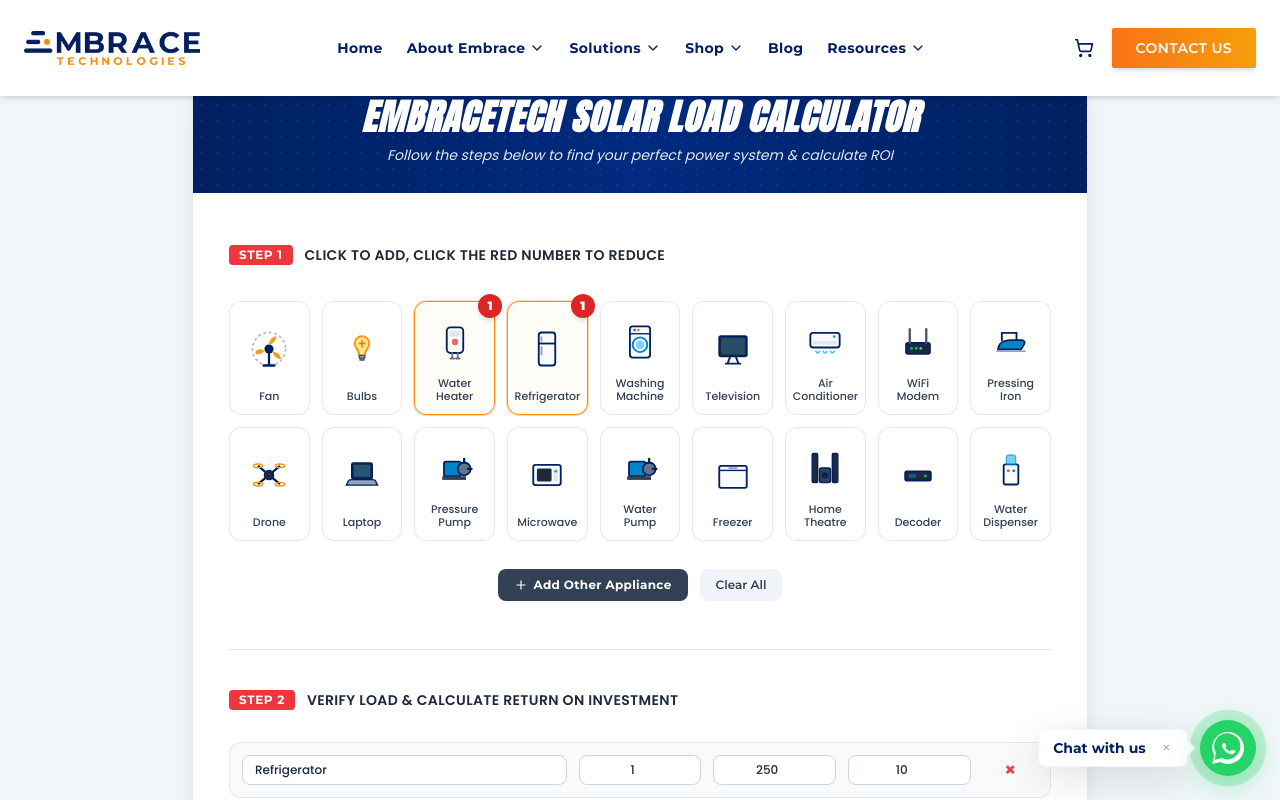
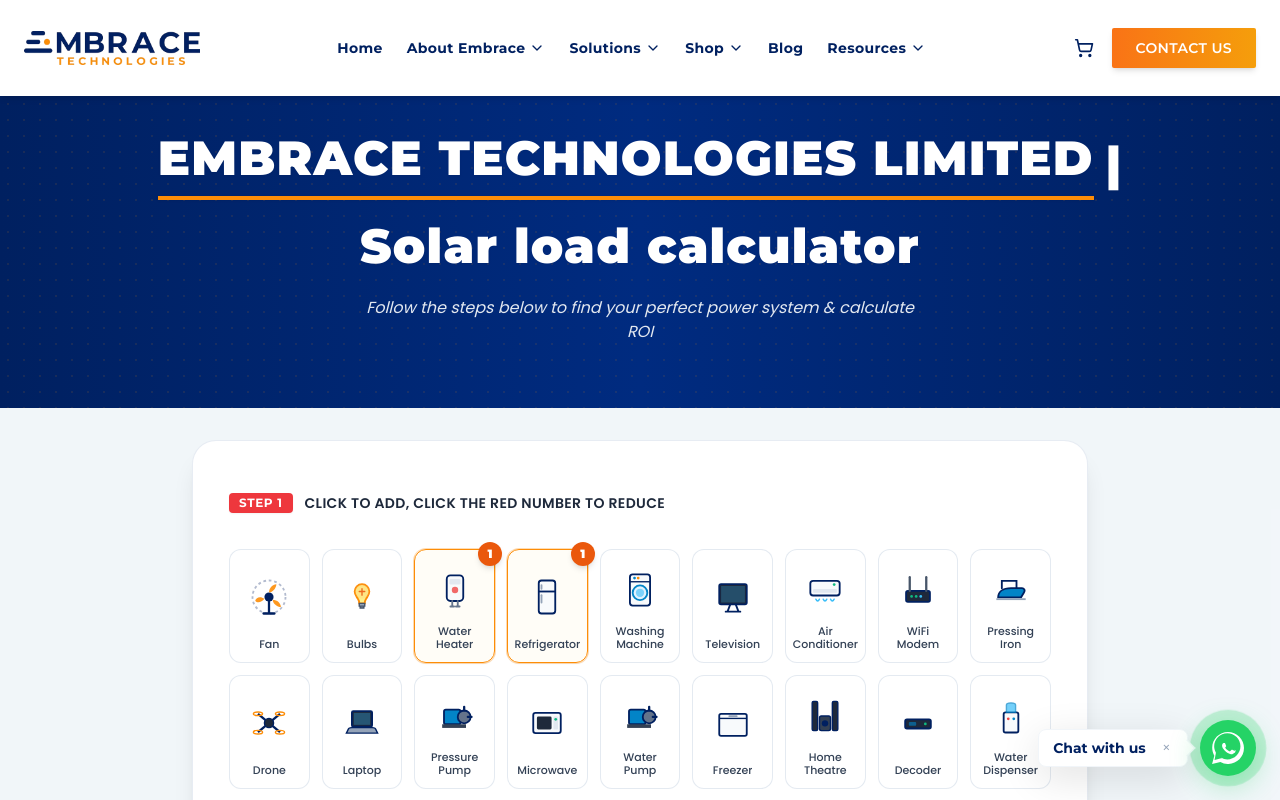
Before and after one commit to imoleayomi19/the-embrace, a React (Vite) app: page /solar-calculator in a window 1280 px wide. Shown: the top 800 px of the page. Built offline with nearby package versions, Linux system fonts and the light colour scheme.

Commit message:
solar calculaor update

```diff
--- a/src/pages/SolarCalculator.tsx
+++ b/src/pages/SolarCalculator.tsx
@@ -4,13 +4,9 @@ import { motion, AnimatePresence } from "framer-motion";
 import {
   Check,
   Plus,
-  Minus,
   ShoppingCart,
   MessageCircle,
-  HelpCircle,
-  X,
   Sparkles,
-  ArrowRight,
 } from "lucide-react";
 import { useCart } from "../context/cartStore";
 import calculatorConfig from "../data/solarCalculatorConfig.json";
@@ -476,21 +472,30 @@ export function SolarCalculator() {
         <link rel="canonical" href="https://embracetechng.com/solar-calculator" />
       </Helmet>
 
-      <main className="min-h-screen bg-slate-100/80 py-8 sm:py-12 md:py-16 px-3 sm:px-6">
-        <div className="max-w-4xl mx-auto bg-white rounded-2xl sm:rounded-3xl shadow-xl overflow-hidden border border-slate-200/80 font-montserrat">
-          {/* HEADER BANNER */}
-          <header className="bg-gradient-to-r from-primary via-[#002b80] to-primary text-white text-center pt-8 pb-7 px-4 relative overflow-hidden">
+      <main className="min-h-screen bg-slate-100/80 pb-8 sm:pb-12 md:pb-16">
+        {/* ========================================================================= */}
+        {/* HERO SECTION: full width, with top margin */}
+        {/* ========================================================================= */}
+        <header className="w-full mt-8 sm:mt-12 md:mt-16 bg-gradient-to-r from-primary via-[#002b80] to-primary text-white text-center py-10 sm:py-14 md:py-16 px-4 relative overflow-hidden">
           {/* Ambient pattern */}
           <div className="absolute inset-0 opacity-10 bg-[radial-gradient(#fd8d07_1px,transparent_1px)] [background-size:16px_16px] pointer-events-none" />
 
-            <h1 className="text-2xl sm:text-3xl md:text-4xl font-extrabold italic tracking-wide text-white drop-shadow-sm">
-              EmbraceTech Solar Load Calculator
+          <h1 className="relative flex flex-wrap items-center justify-center gap-x-3 gap-y-3 sm:gap-y-4 text-2xl sm:text-3xl md:text-4xl lg:text-5xl font-extrabold montserrat tracking-wide text-white drop-shadow-sm font-montserrat !leading-[1.25] normal-case">
+            {/* Orange line is a real border, so it can never collide with a wrapped line */}
+            <span className="uppercase inline-block pb-2 border-b-[3px] sm:border-b-4 border-[#fd8d07]">
+              Embrace Technologies Limited
+            </span>
+            <span className="hidden sm:inline">|</span>
+            <span className="normal-case">Solar load calculator</span>
           </h1>
-            <p className="font-poppins italic text-xs sm:text-sm text-slate-200 mt-2 font-normal max-w-xl mx-auto leading-relaxed">
+          <p className="relative font-poppins italic text-xs sm:text-sm md:text-base text-slate-200 mt-4 sm:mt-5 font-normal max-w-xl mx-auto leading-relaxed">
             Follow the steps below to find your perfect power system &amp; calculate ROI
           </p>
         </header>
 
+        {/* CALCULATOR CARD */}
+        <div className="px-3 sm:px-6 mt-6 sm:mt-8">
+          <div className="max-w-4xl mx-auto bg-white rounded-2xl sm:rounded-3xl shadow-xl overflow-hidden border border-slate-200/80 font-montserrat">
             <div className="p-4 sm:p-7 md:p-9 space-y-10 sm:space-y-12">
               {/* ========================================================================= */}
               {/* STEP 1: APPLIANCE SELECTION GRID */}
@@ -533,7 +538,7 @@ export function SolarCalculator() {
                               handleReducePreset(preset.name);
                             }}
                             title="Click to reduce"
-                          className="absolute -top-2 -right-2 w-5 h-5 sm:w-6 sm:h-6 rounded-full bg-red-600 text-white font-montserrat font-black text-[11px] sm:text-xs flex items-center justify-center shadow-md hover:bg-red-700 hover:scale-110 active:scale-95 transition-transform z-10 cursor-pointer"
+                            className="absolute -top-2 -right-2 w-5 h-5 sm:w-6 sm:h-6 rounded-full bg-orange-600 text-white font-montserrat font-black text-[11px] sm:text-xs flex items-center justify-center shadow-md hover:bg-orange-600 hover:scale-110 active:scale-95 transition-transform z-10 cursor-pointer"
                           >
                             {qty}
                           </span>
@@ -1031,6 +1036,7 @@ export function SolarCalculator() {
               )}
             </div>
           </div>
+        </div>
       </main>
     </>
   );
```
Lines whose indentation alone changed are shown as unchanged.
